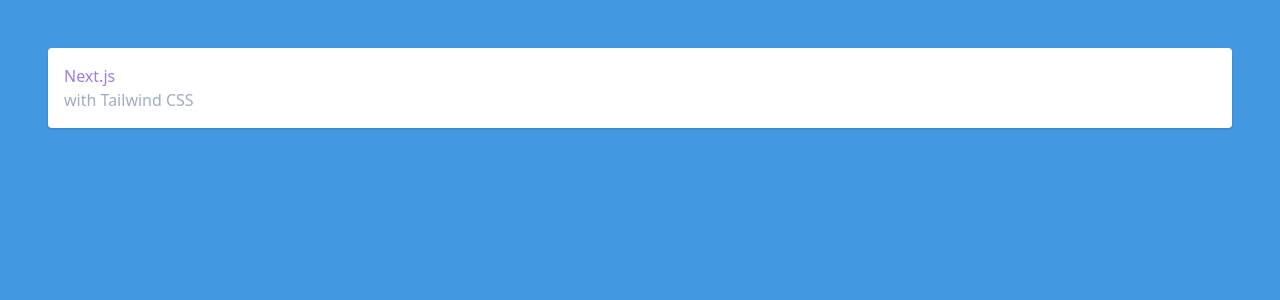
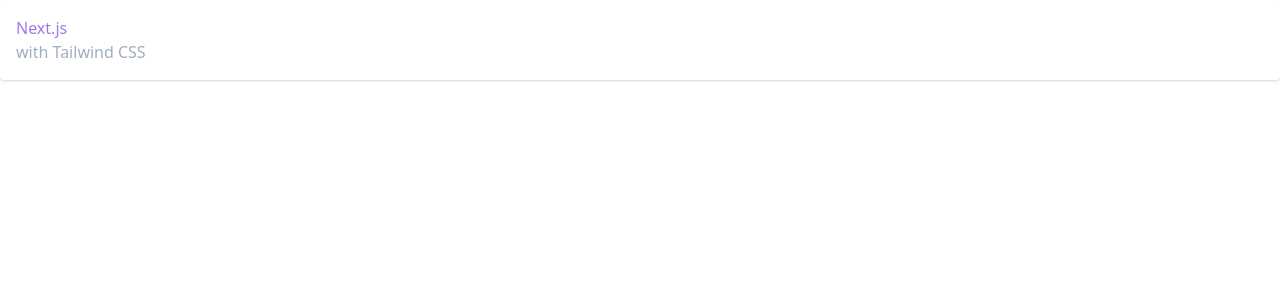
Before and after one commit to z280/sgca-ui, a Next.js app: page / in a window 1280 px wide. Shown: the top 300 px of the page. Built offline with nearby package versions, Linux system fonts and the light colour scheme.

Commit message:
removed generic body styling

```diff
--- a/styles/index.css
+++ b/styles/index.css
@@ -1,7 +1,3 @@
 @tailwind base;
 @tailwind components;
 @tailwind utilities;
-
-body {
-  @apply bg-blue-500 p-12;
-}
```
